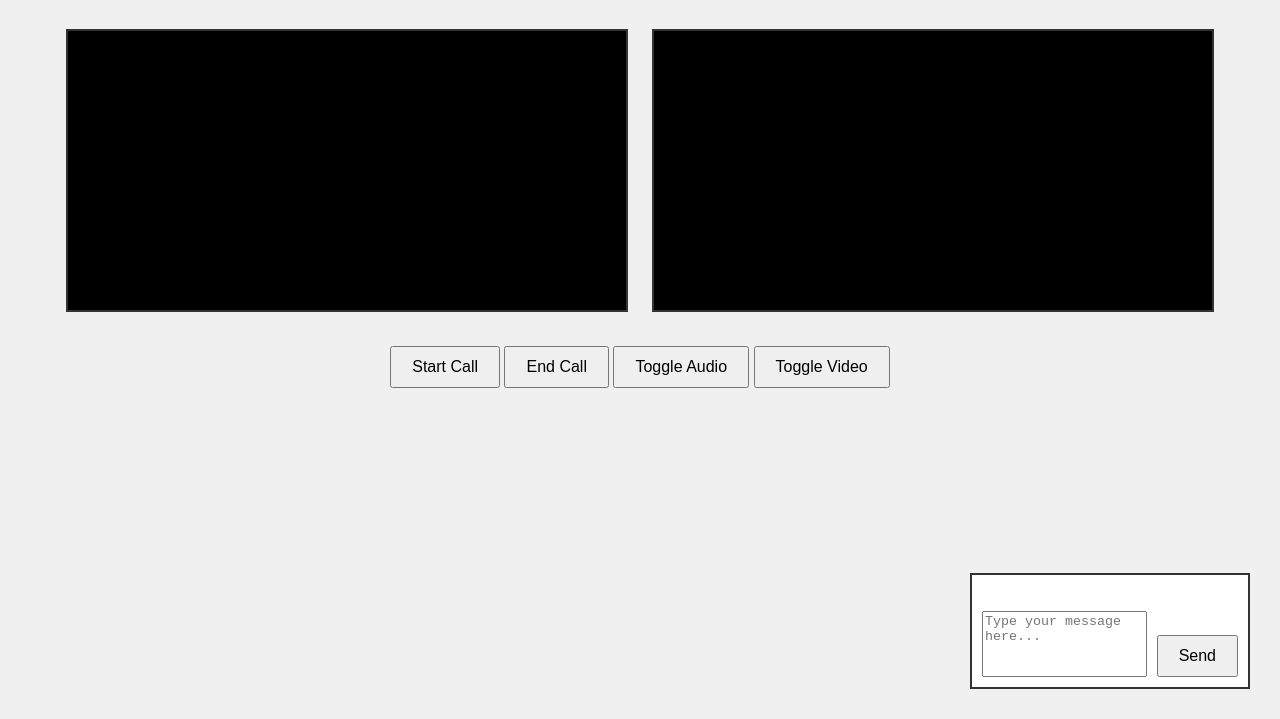
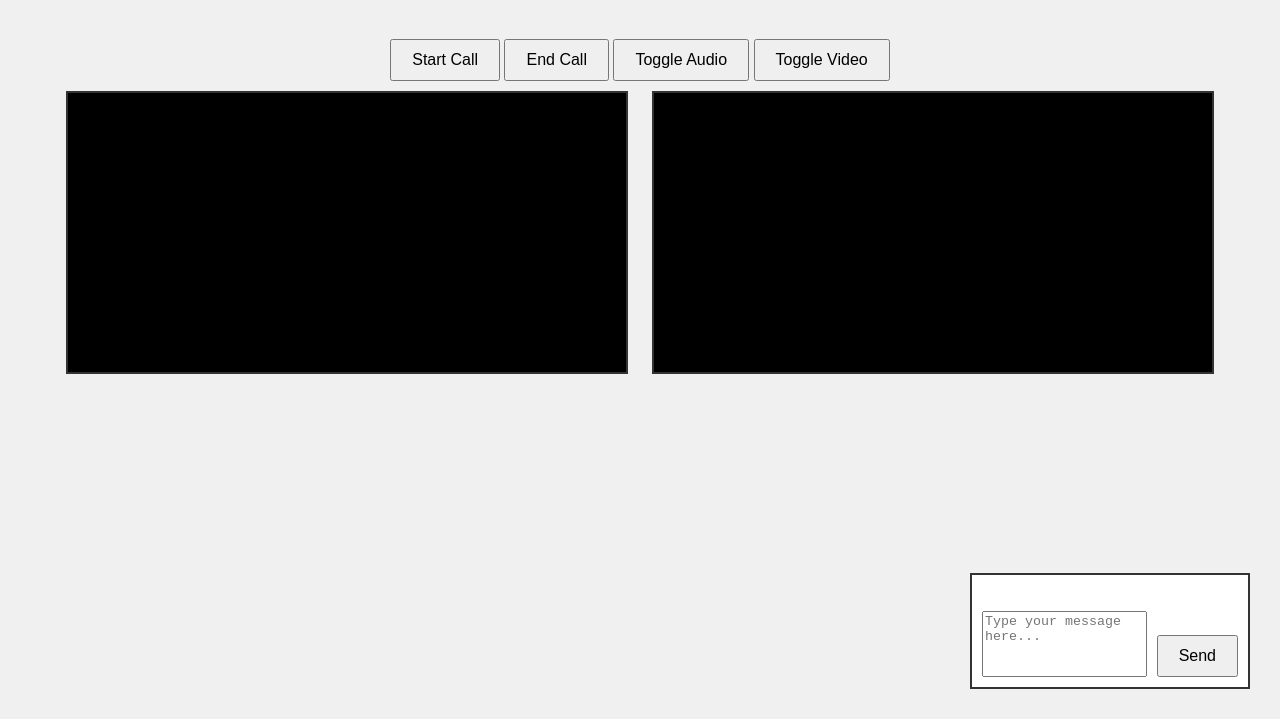
Before and after one commit to Coconutmomoko/theralink25, a plain HTML site: page frontend/index.html in a window 1280 px wide. Shown: the part 81-800 px from the top of the page. Drawn offline with nearby package versions, Linux system fonts and the light colour scheme; no server answers.

Commit message:
Refactor HTML structure for improved layout and organization

```diff
--- a/frontend/index.html
+++ b/frontend/index.html
@@ -1,6 +1,5 @@
 <!DOCTYPE html>
 <html lang="en">
-
   <head>
     <meta charset="UTF-8" />
     <meta name="viewport" content="width=device-width, initial-scale=1.0" />
@@ -10,22 +9,25 @@
 
   <body>
     <h1>Video Call App</h1>
-  <video id="localVideo" autoplay muted></video>
-  <video id="remoteVideo" autoplay></video>
-  <br />
     <button id="startCall">Start Call</button>
     <button id="endCall">End Call</button>
     <button id="toggle-audio">Toggle Audio</button>
     <button id="toggle-video">Toggle Video</button>
+    <div id="video-grid">
+      <video id="localVideo" autoplay muted></video>
+      <video id="remoteVideo" autoplay></video>
+    </div>
     <div id="chat">
       <ul id="messages"></ul>
       <div id="message-container">
-      <textarea id="message" placeholder="Type your message here..."></textarea>
+        <textarea
+          id="message"
+          placeholder="Type your message here..."
+        ></textarea>
         <button id="send-message">Send</button>
       </div>
     </div>
     <script src="/socket.io/socket.io.js"></script>
     <script src="main.js"></script>
   </body>
-
 </html>
```
Lines whose indentation alone changed are shown as unchanged.
